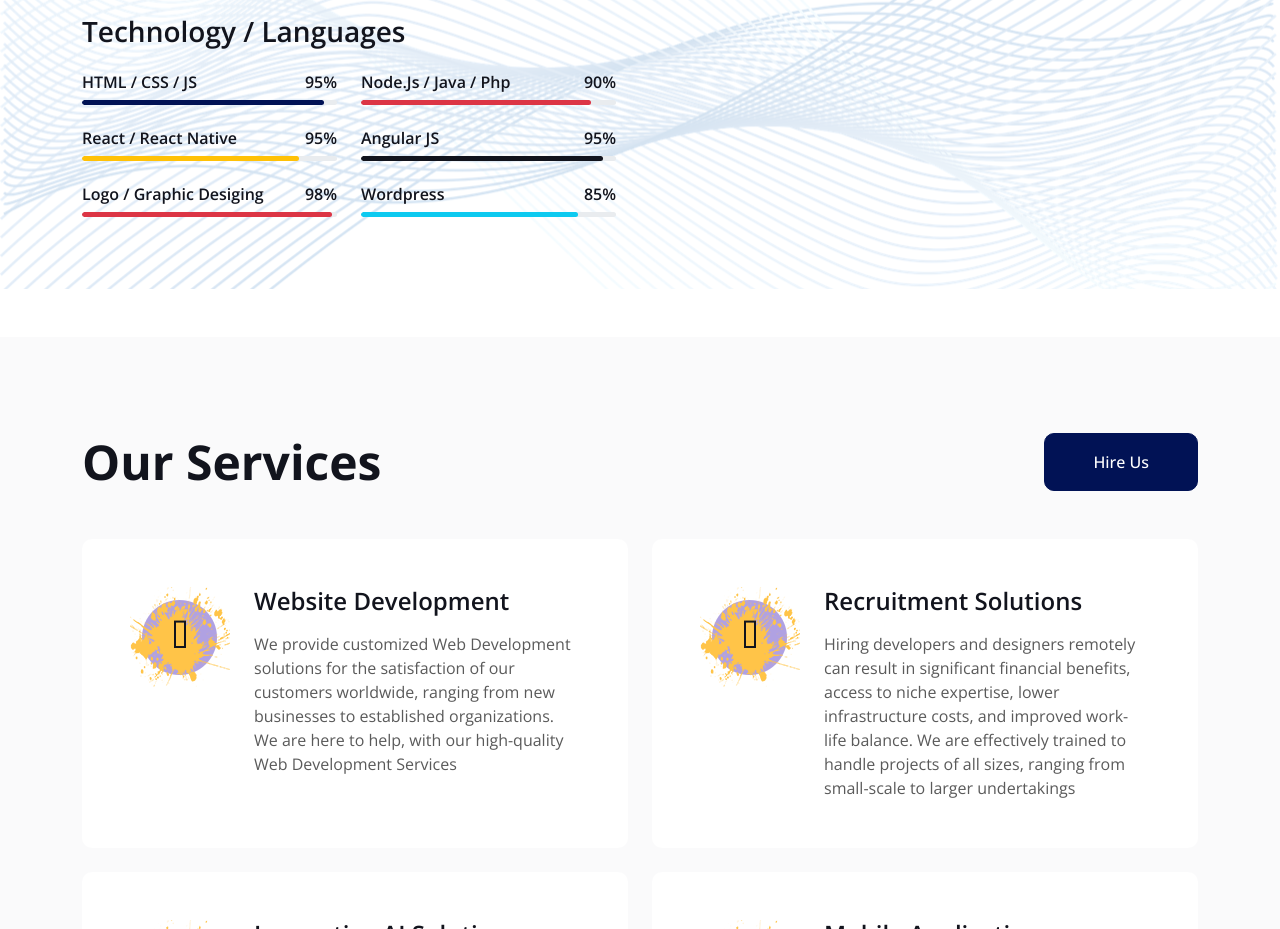
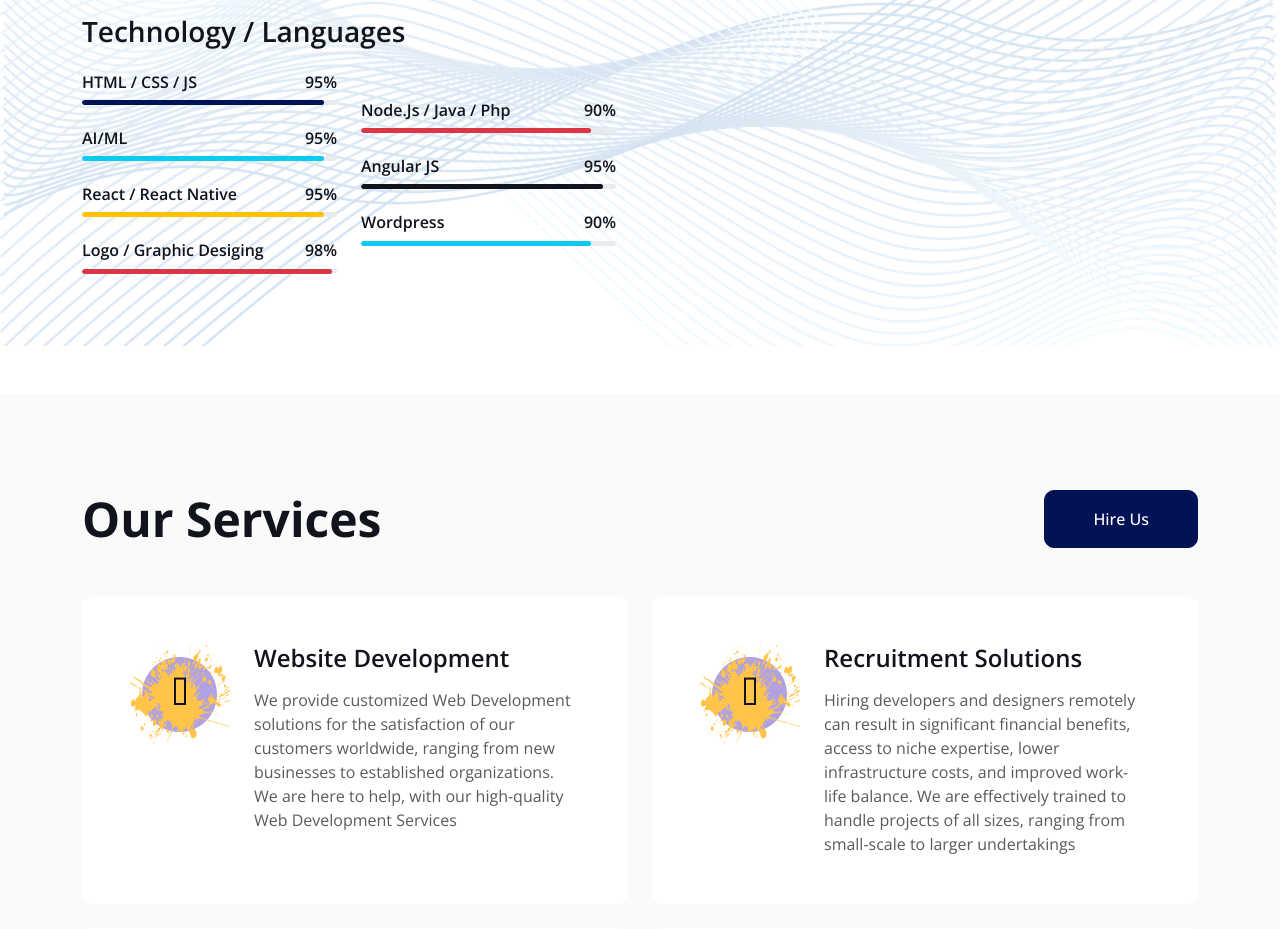
Before and after one commit to NidhishCU/DortexAi-Lab, a plain HTML site: page index.html in a window 1280 px wide. Shown: the part 1900-2829 px from the top of the page. Drawn offline with nearby package versions, Linux system fonts and the light colour scheme; animation ran at ten frames a second.

Commit message:
minor chabges 2

```diff
--- a/index.html
+++ b/index.html
@@ -184,11 +184,20 @@
                             </div>
                             <div class="skill mb-4">
                                 <div class="d-flex justify-content-between">
+                                    <h6 class="font-weight-bold">AI/ML</h6>
+                                    <h6 class="font-weight-bold">95%</h6>
+                                </div>
+                                <div class="progress">
+                                    <div class="progress-bar bg-info" role="progressbar" aria-valuenow="95" aria-valuemin="0" aria-valuemax="100"></div>
+                                </div>
+                            </div>
+                            <div class="skill mb-4">
+                                <div class="d-flex justify-content-between">
                                     <h6 class="font-weight-bold">React / React Native</h6>
                                     <h6 class="font-weight-bold">95%</h6>
                                 </div>
                                 <div class="progress">
-                                    <div class="progress-bar bg-warning" role="progressbar" aria-valuenow="85" aria-valuemin="0" aria-valuemax="100"></div>
+                                    <div class="progress-bar bg-warning" role="progressbar" aria-valuenow="95" aria-valuemin="0" aria-valuemax="100"></div>
                                 </div>
                             </div>
                             <div class="skill mb-4">
@@ -223,10 +232,10 @@
                             <div class="skill mb-4">
                                 <div class="d-flex justify-content-between">
                                     <h6 class="font-weight-bold">Wordpress</h6>
-                                    <h6 class="font-weight-bold">85%</h6>
+                                    <h6 class="font-weight-bold">90%</h6>
                                 </div>
                                 <div class="progress">
-                                    <div class="progress-bar bg-info" role="progressbar" aria-valuenow="85" aria-valuemin="0" aria-valuemax="100"></div>
+                                    <div class="progress-bar bg-info" role="progressbar" aria-valuenow="90" aria-valuemin="0" aria-valuemax="100"></div>
                                 </div>
                             </div>
                         </div>
```
